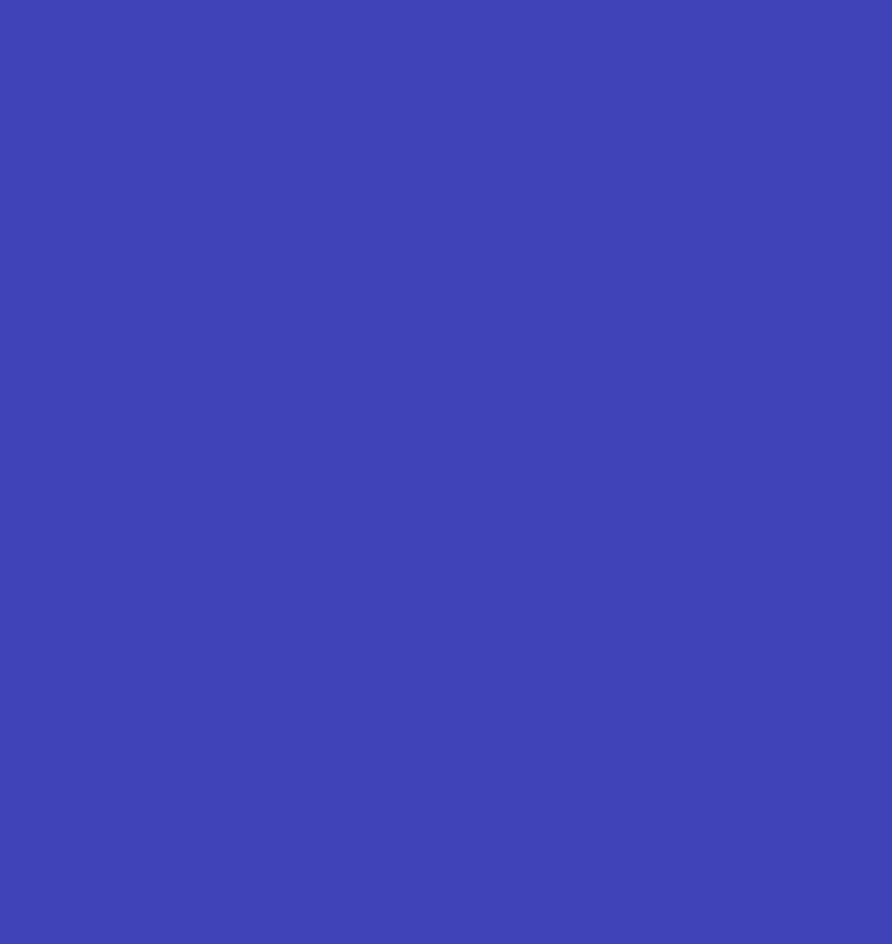
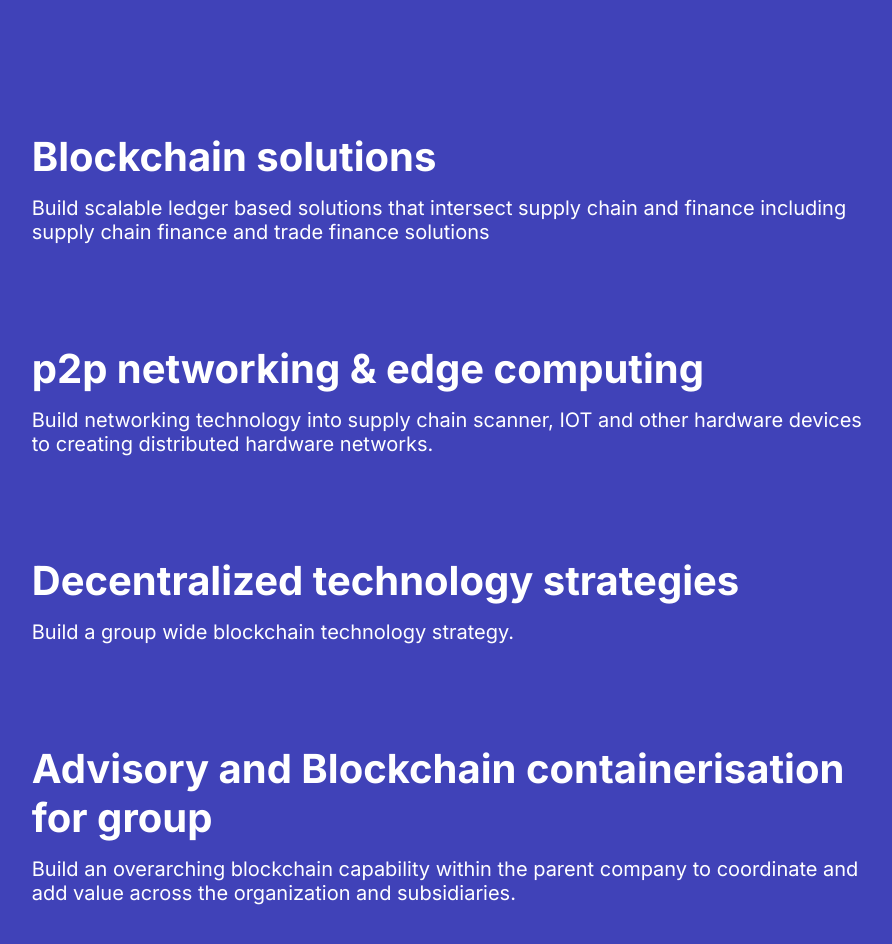
Before and after one commit to gildlab/interwoven, a SvelteKit app: page / in a window 1280 px wide. Shown: the part 726-1670 px from the top of the page, without its empty margins (182-1074 px from the left). Before the commit the page ends 800 px from the top, so only its background shows below. Built offline with nearby package versions, Linux system fonts and the light colour scheme.

Commit message:
Solutions texts

```diff
--- a/src/routes/+page.svelte
+++ b/src/routes/+page.svelte
@@ -16,7 +16,32 @@
     </div>
   </div>
 </div>
-<div>Visit <a href="https://kit.svelte.dev">kit.svelte.dev</a> to read the documentation</div>
+<div class="solutions">
+  <div class="section">
+    <div class="title">Blockchain solutions</div>
+    <div class="text">Build scalable ledger based solutions that intersect supply chain and finance including supply
+      chain finance and trade finance solutions
+    </div>
+  </div>
+  <div class="section">
+    <div class="title">p2p networking & edge computing</div>
+    <div class="text">Build networking technology into supply chain scanner, IOT and other hardware devices to creating
+      distributed hardware networks.
+    </div>
+  </div>
+  <div class="section">
+    <div class="title">Decentralized technology strategies</div>
+    <div class="text">Build a group wide blockchain technology strategy.
+    </div>
+  </div>
+  <div class="section">
+    <div class="title">Advisory and Blockchain containerisation for group</div>
+    <div class="text">Build an overarching blockchain capability within the parent company to coordinate and add value
+      across the organization and subsidiaries.
+    </div>
+  </div>
+
+</div>
 
 
 <style>
@@ -62,6 +87,38 @@
     .logo {
         width: 38%;
         height: auto;
+    }
 
+    .solutions {
+        width: 66.6%;
+        display: flex;
+        flex-direction: column;
+        gap: 100px;
+        margin: 150px auto;
     }
+
+    .section {
+        display: flex;
+        flex-direction: column;
+        gap: 15px;
+    }
+
+    .title {
+        color: #FFF;
+        font-family: 'Inter', sans-serif;
+        font-size: 40px;
+        font-style: normal;
+        font-weight: 700;
+        line-height: normal;
+    }
+
+    .text {
+        color: #FFF;
+        font-family: 'Inter', sans-serif;
+        font-size: 20px;
+        font-style: normal;
+        font-weight: 400;
+        line-height: normal;
+    }
+
 </style>
```
